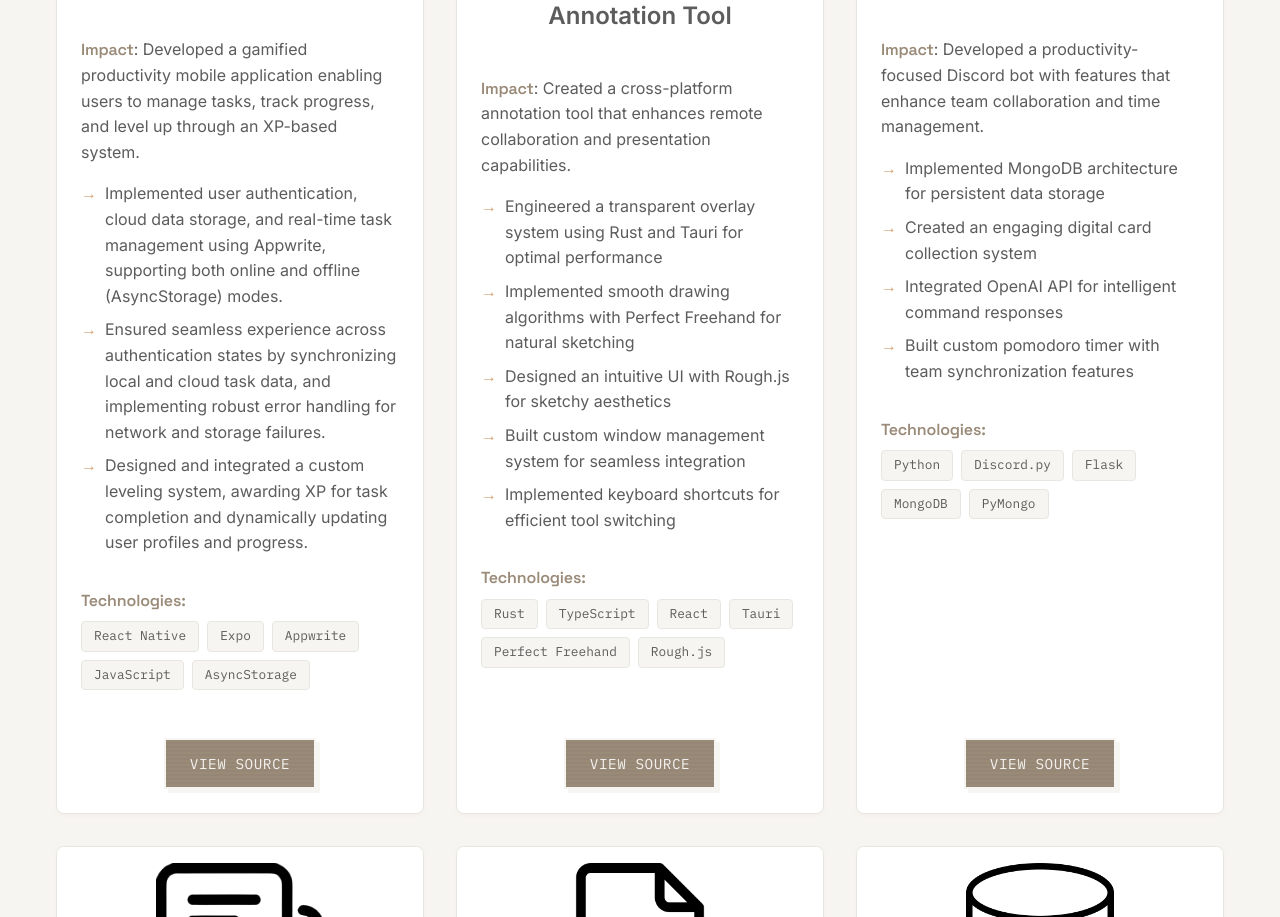
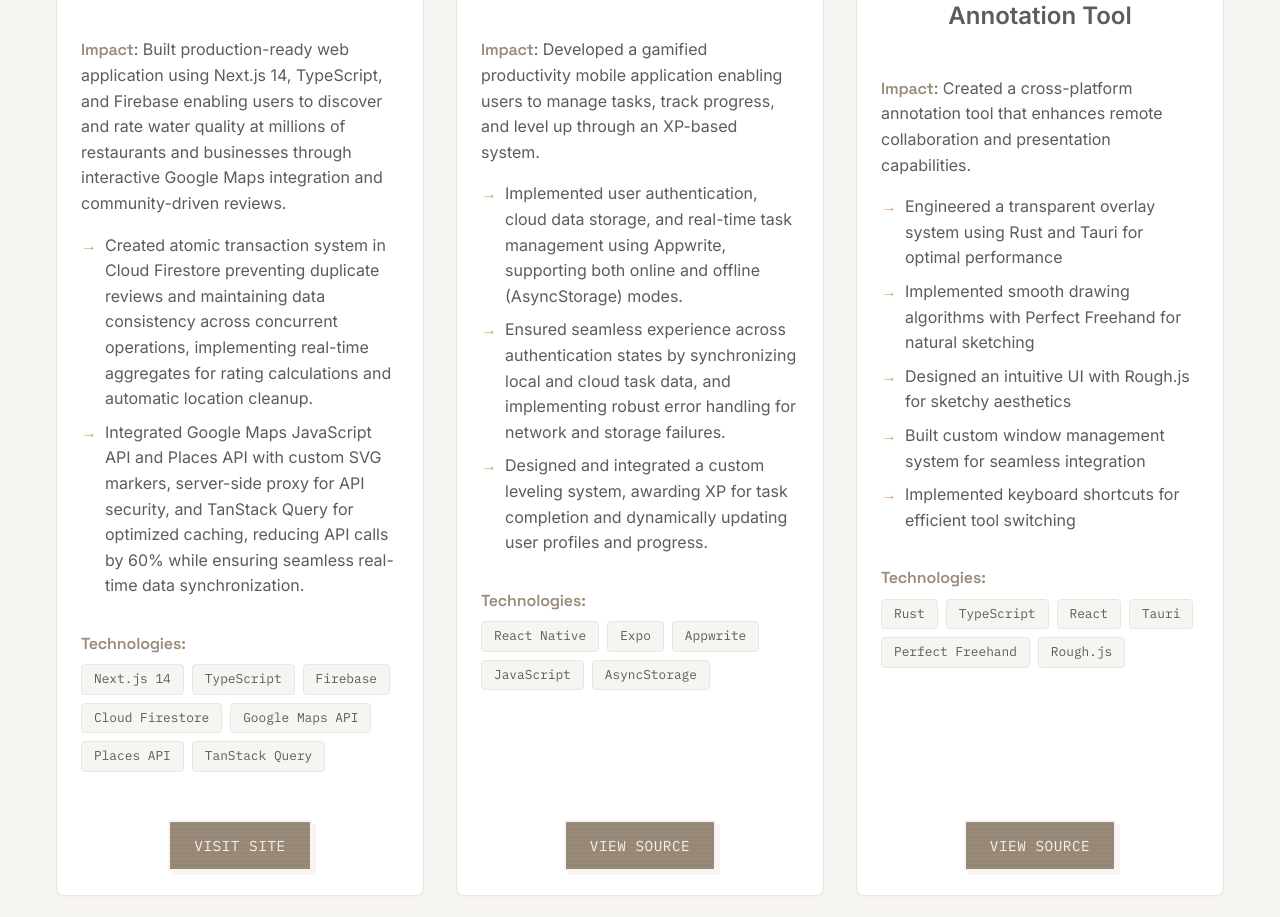
Before and after one commit to KohiiTM/Portfolio-Site, a plain HTML site: page public/index.html in a window 1280 px wide. Shown: the part 1861-2778 px from the top of the page. Drawn offline with Linux system fonts and the light colour scheme; no server answers.

Commit message:
ratemywater

```diff
--- a/public/index.html
+++ b/public/index.html
@@ -251,8 +251,53 @@
           <h2>Projects</h2>
           <div class="projects-grid">
             <article class="project-card">
+              <img src="images/drop.png" alt="Rate MyWater Application" />
+              <h3>Rate My Water</h3>
+              <div class="project-content">
+                <p class="project-description">
+                  <span class="highlight">Impact</span>: Built production-ready
+                  web application using Next.js 14, TypeScript, and Firebase
+                  enabling users to discover and rate water quality at millions
+                  of restaurants and businesses through interactive Google Maps
+                  integration and community-driven reviews.
+                </p>
+                <ul class="project-features">
+                  <li>
+                    Created atomic transaction system in Cloud Firestore
+                    preventing duplicate reviews and maintaining data
+                    consistency across concurrent operations, implementing
+                    real-time aggregates for rating calculations and automatic
+                    location cleanup.
+                  </li>
+                  <li>
+                    Integrated Google Maps JavaScript API and Places API with
+                    custom SVG markers, server-side proxy for API security, and
+                    TanStack Query for optimized caching, reducing API calls by
+                    60% while ensuring seamless real-time data synchronization.
+                  </li>
+                </ul>
+                <div class="project-tech">
+                  <p class="highlight">Technologies:</p>
+                  <ul class="tech-list">
+                    <li>Next.js 14</li>
+                    <li>TypeScript</li>
+                    <li>Firebase</li>
+                    <li>Cloud Firestore</li>
+                    <li>Google Maps API</li>
+                    <li>Places API</li>
+                    <li>TanStack Query</li>
+                  </ul>
+                </div>
+                <div class="project-links">
+                  <a href="https://ratemywater.app/" target="_blank" class="btn"
+                    >Visit Site</a
+                  >
+                </div>
+              </div>
+            </article>
+            <article class="project-card">
               <img src="images/xp-list.png" alt="XP List Application" />
-              <h3>XP List App - July 2025</h3>
+              <h3>XP List App</h3>
               <div class="project-content">
                 <p class="project-description">
                   <span class="highlight">Impact</span>: Developed a gamified
```
Also changed, not shown: public/images/drop.png (added).
